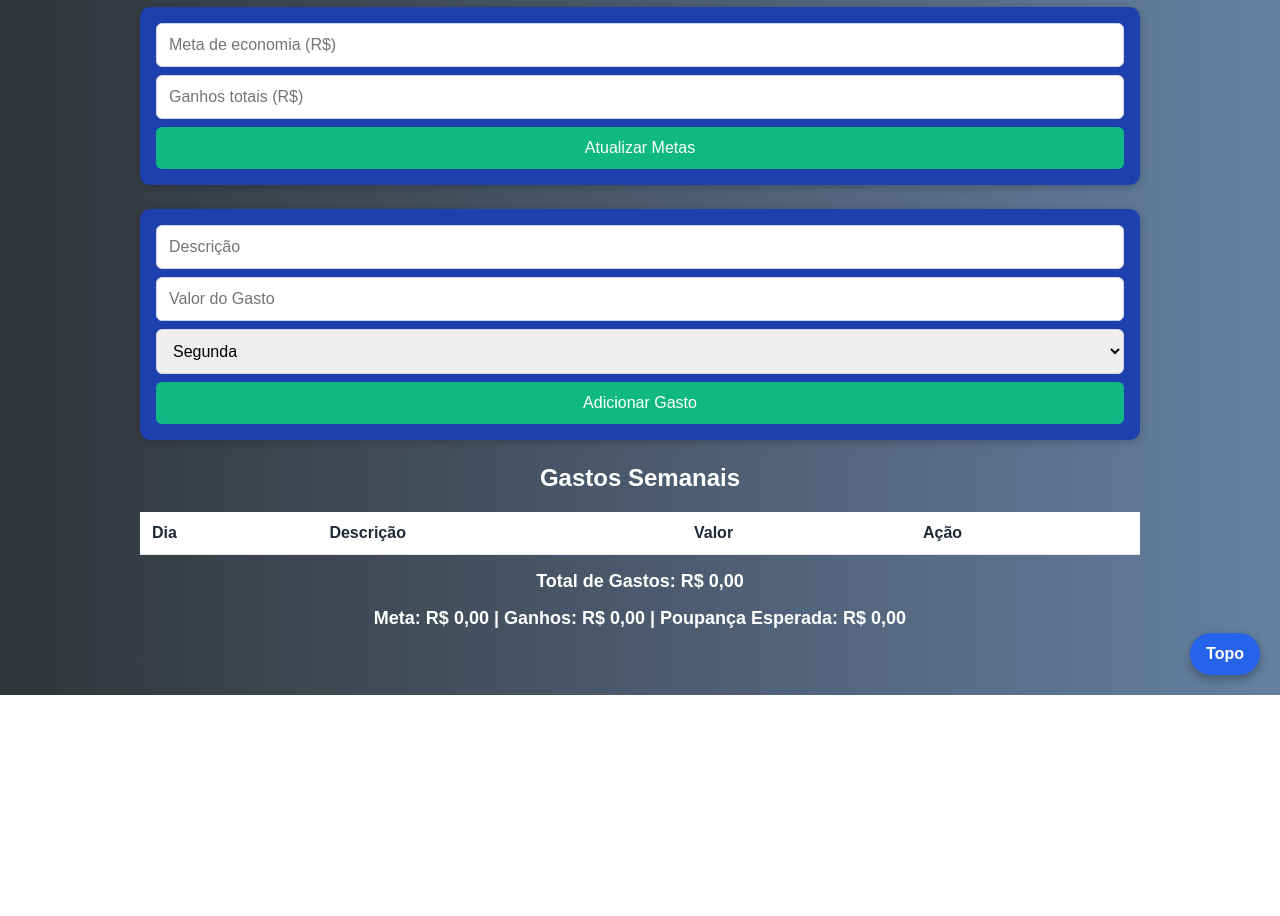
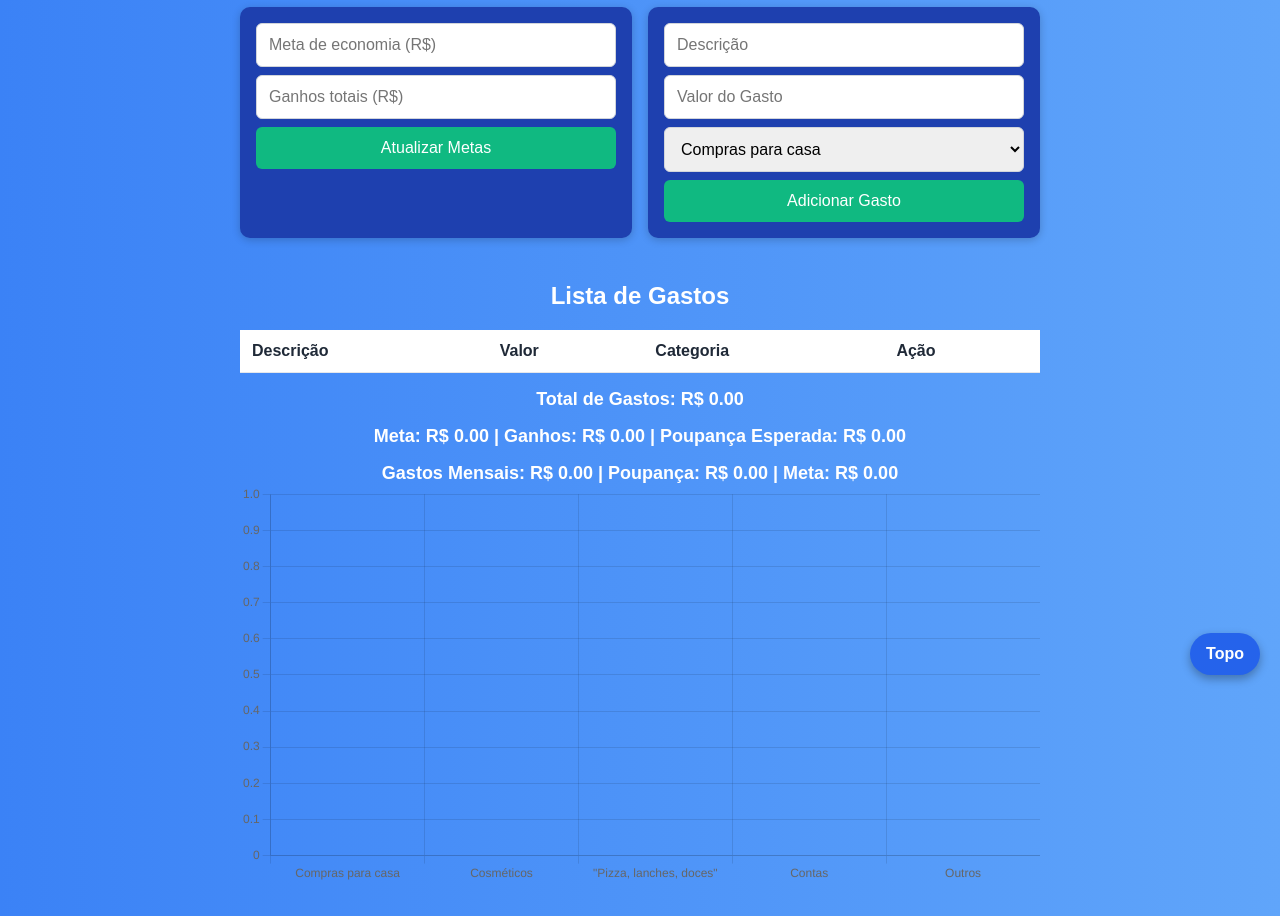
Before and after one commit to LucasFerreiraCode/Controle-de-Gastos, a plain HTML site: page index.html in a window 1280 px wide. Shown: the part 105-1021 px from the top of the page. Before the commit the page ends 800 px from the top, so only its background shows below. Drawn offline with nearby package versions, Linux system fonts and the light colour scheme.

Commit message:
Update index.html

```diff
--- a/index.html
+++ b/index.html
@@ -5,13 +5,16 @@
     <meta charset="UTF-8" />
     <meta name="viewport" content="width=device-width, initial-scale=1.0" />
     <title>Controle de Gastos</title>
+    <link rel="manifest" href="manifest.json">
+    <meta name="theme-color" content="#3b82f6" />
+    <script src="https://cdn.jsdelivr.net/npm/chart.js"></script>
     <style>
         body {
             font-family: sans-serif;
             padding: 2rem;
-            max-width: 1000px;
+            max-width: 800px;
             margin: auto;
-            background: linear-gradient(to right, #313438, #6580a1);
+            background: linear-gradient(to right, #3b82f6, #60a5fa);
             color: #ffffff;
         }
 
@@ -20,27 +23,28 @@
             text-align: center;
         }
 
+        .flex-container {
+            display: flex;
+            justify-content: space-between;
+            gap: 1rem;
+        }
+
         .input-group,
-        .meta-group,
-        .weekly-group {
+        .meta-group {
             background-color: #1e40af;
             padding: 1rem;
             border-radius: 10px;
             margin-bottom: 1.5rem;
             box-shadow: 0 2px 8px rgba(0, 0, 0, 0.2);
-        }
-
-        .input-group,
-        .meta-group,
-        .weekly-group {
+            flex: 1;
             display: flex;
             flex-direction: column;
             gap: 0.5rem;
         }
 
         input,
-        button,
-        select {
+        select,
+        button {
             padding: 0.75rem;
             font-size: 16px;
             border-radius: 6px;
@@ -115,6 +119,7 @@
 <body>
     <h1>Controle de Gastos</h1>
 
+    <div class="flex-container">
         <div class="meta-group">
             <input id="goal" type="number" placeholder="Meta de economia (R$)" />
             <input id="income" type="number" placeholder="Ganhos totais (R$)" />
@@ -124,25 +129,24 @@
         <div class="input-group">
             <input id="description" type="text" placeholder="Descrição" />
             <input id="amount" type="number" placeholder="Valor do Gasto" />
-        <select id="weekday">
-            <option value="Segunda">Segunda</option>
-            <option value="Terça">Terça</option>
-            <option value="Quarta">Quarta</option>
-            <option value="Quinta">Quinta</option>
-            <option value="Sexta">Sexta</option>
-            <option value="Sábado">Sábado</option>
-            <option value="Domingo">Domingo</option>
+            <select id="category">
+                <option value="Compras para casa">Compras para casa</option>
+                <option value="Cosméticos">Cosméticos</option>
+                <option value='"Pizza, lanches, doces"'>"Pizza, lanches, doces"</option>
+                <option value="Contas">Contas</option>
+                <option value="Outros">Outros</option>
             </select>
             <button onclick="addExpense()">Adicionar Gasto</button>
         </div>
+    </div>
 
-    <h2>Gastos Semanais</h2>
+    <h2>Lista de Gastos</h2>
     <table id="expense-table">
         <thead>
             <tr>
-                <th>Dia</th>
                 <th>Descrição</th>
                 <th>Valor</th>
+                <th>Categoria</th>
                 <th>Ação</th>
             </tr>
         </thead>
@@ -151,16 +155,20 @@
 
     <div class="total" id="total-display">Total de Gastos: R$ 0,00</div>
     <div class="goal-display" id="goal-display">Meta: R$ 0,00 | Ganhos: R$ 0,00 | Poupança Esperada: R$ 0,00</div>
+    <div class="total" id="monthly-summary">Resumo Mensal: </div>
+
+    <canvas id="chart" width="400" height="200"></canvas>
 
     <button class="floating-btn" onclick="scrollToTop()">Topo</button>
 
     <script>
         const descriptionInput = document.getElementById('description');
         const amountInput = document.getElementById('amount');
-        const weekdayInput = document.getElementById('weekday');
+        const categoryInput = document.getElementById('category');
         const expenseTable = document.querySelector('#expense-table tbody');
         const totalDisplay = document.getElementById('total-display');
         const goalDisplay = document.getElementById('goal-display');
+        const monthlySummary = document.getElementById('monthly-summary');
         const goalInput = document.getElementById('goal');
         const incomeInput = document.getElementById('income');
 
@@ -168,10 +176,39 @@
         let goal = 0;
         let income = 0;
 
+        const chartCanvas = document.getElementById('chart').getContext('2d');
+        const chartData = {
+            labels: ['Compras para casa', 'Cosméticos', '"Pizza, lanches, doces"', 'Contas', 'Outros'],
+            datasets: [{
+                label: 'Gastos por Categoria',
+                data: [0, 0, 0, 0, 0],
+                backgroundColor: ['#f87171', '#facc15', '#34d399', '#60a5fa', '#a78bfa']
+            }]
+        };
+        const chart = new Chart(chartCanvas, {
+            type: 'bar',
+            data: chartData,
+            options: {
+                responsive: true,
+                plugins: {
+                    legend: { display: false }
+                }
+            }
+        });
+
+        function updateChart(category, amount) {
+            const index = chartData.labels.indexOf(category);
+            if (index !== -1) {
+                chartData.datasets[0].data[index] += amount;
+                chart.update();
+            }
+        }
+
         function updateTotal() {
             totalDisplay.textContent = `Total de Gastos: R$ ${total.toFixed(2)}`;
             const saving = income - total;
             goalDisplay.textContent = `Meta: R$ ${goal.toFixed(2)} | Ganhos: R$ ${income.toFixed(2)} | Poupança Esperada: R$ ${saving.toFixed(2)}`;
+            monthlySummary.textContent = `Gastos Mensais: R$ ${total.toFixed(2)} | Poupança: R$ ${saving.toFixed(2)} | Meta: R$ ${goal.toFixed(2)}`;
         }
 
         function updateMeta() {
@@ -180,29 +217,33 @@
             updateTotal();
         }
 
-        function removeExpense(amount, row) {
+        function removeExpense(amount, row, category) {
             total -= amount;
+            updateChart(category, -amount);
             updateTotal();
             expenseTable.removeChild(row);
+            saveData();
         }
 
         function addExpense() {
             const description = descriptionInput.value.trim();
             const amount = parseFloat(amountInput.value);
-            const weekday = weekdayInput.value;
+            const category = categoryInput.value;
             if (!description || isNaN(amount)) return;
 
             const row = document.createElement('tr');
             row.innerHTML = `
-                <td>${weekday}</td>
         <td>${description}</td>
         <td>R$ ${amount.toFixed(2)}</td>
-                <td><button class="remove-btn" onclick="removeExpense(${amount}, this.closest('tr'))">Remover</button></td>
+        <td>${category}</td>
+        <td><button class="remove-btn" onclick="removeExpense(${amount}, this.closest('tr'), '${category}')">Remover</button></td>
       `;
             expenseTable.appendChild(row);
 
             total += amount;
+            updateChart(category, amount);
             updateTotal();
+            saveData();
 
             descriptionInput.value = '';
             amountInput.value = '';
@@ -211,6 +252,23 @@
         function scrollToTop() {
             window.scrollTo({ top: 0, behavior: 'smooth' });
         }
+
+        function saveData() {
+            localStorage.setItem('expenses', expenseTable.innerHTML);
+            localStorage.setItem('total', total);
+        }
+
+        window.onload = () => {
+            expenseTable.innerHTML = localStorage.getItem('expenses') || '';
+            total = parseFloat(localStorage.getItem('total')) || 0;
+            updateTotal();
+        }
+
+        if ('serviceWorker' in navigator) {
+            navigator.serviceWorker.register('service-worker.js')
+                .then(() => console.log('Service Worker registrado'))
+                .catch(error => console.error('Erro ao registrar o Service Worker:', error));
+        }
     </script>
 </body>
 
```
Lines whose indentation alone changed are shown as unchanged.
